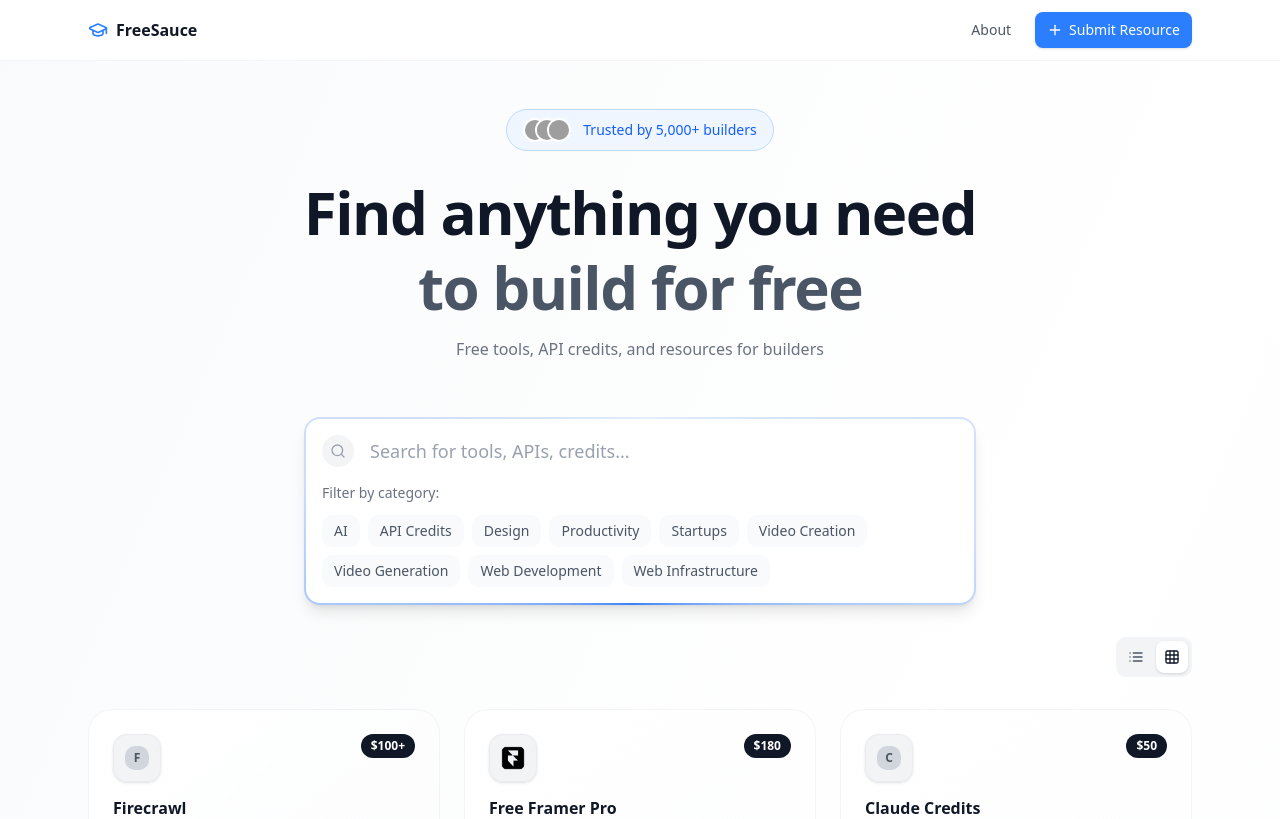
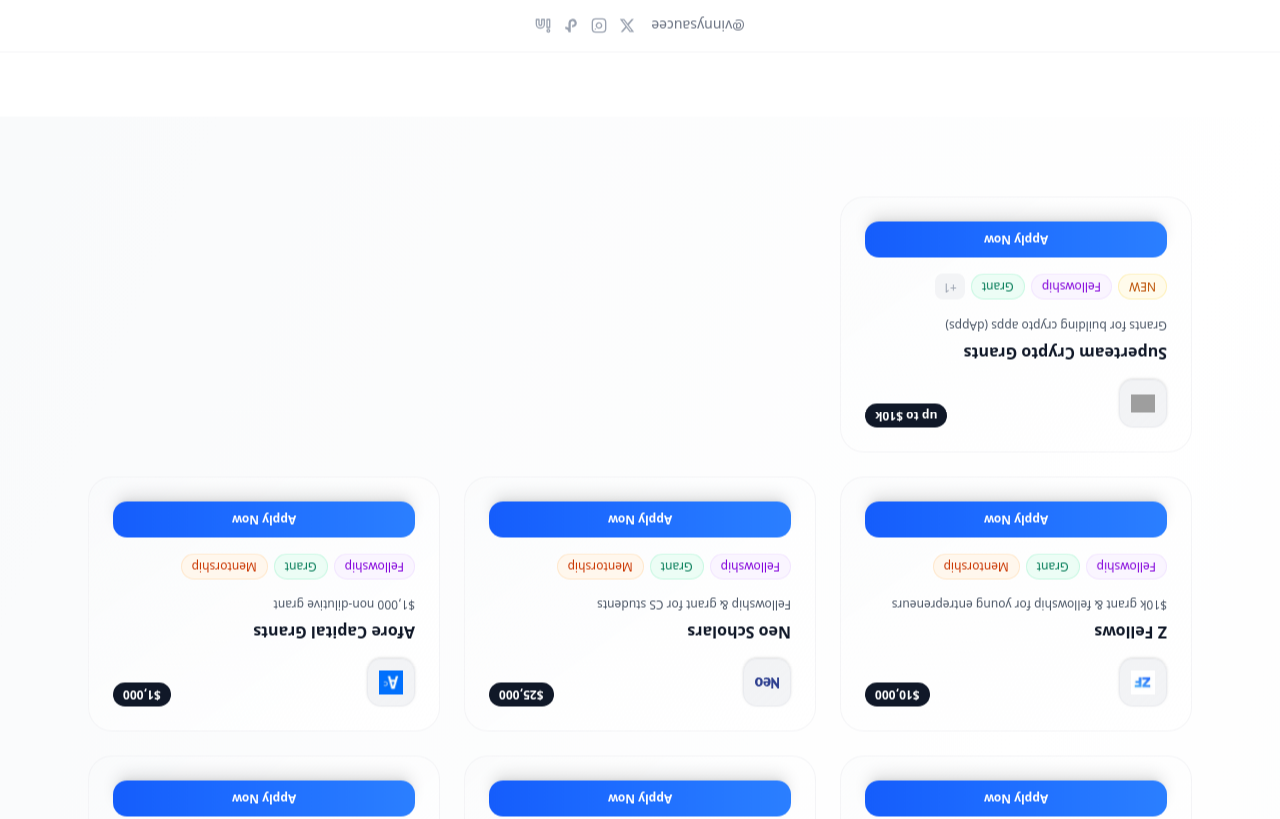
Before and after one commit to VineethSendilraj/freesauce, a Next.js app: page / in a window 1280 px wide. Shown: the top 819 px of the page. Built offline with nearby package versions, Linux system fonts and the light colour scheme; grey boxes are pictures that could not be loaded.

Commit message:
Fix: Upside-Down Website Flipper
Fixes #29

Generated by Vector @coder

```diff
--- a/src/app/globals.css
+++ b/src/app/globals.css
@@ -120,3 +120,14 @@
     @apply bg-background text-foreground;
   }
 }
+
+.upside-down {
+  transform: rotate(180deg) translateZ(0);
+  transform-origin: center;
+}
+
+@media print {
+  .upside-down {
+    transform: none;
+  }
+}
--- a/src/app/layout.tsx
+++ b/src/app/layout.tsx
@@ -21,7 +21,7 @@
   children: React.ReactNode;
 }>) {
   return (
-    <html lang="en">
+    <html lang="en" className="upside-down">
       <body
         className={`${inter.variable} font-sans antialiased`}
       >
```
